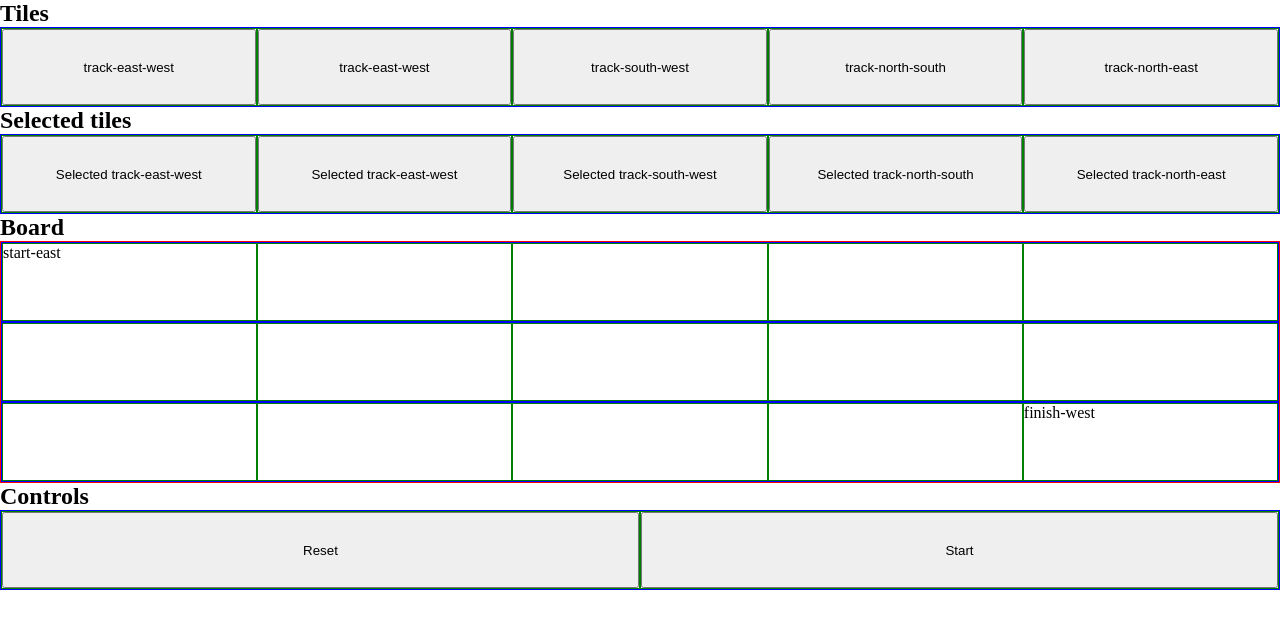
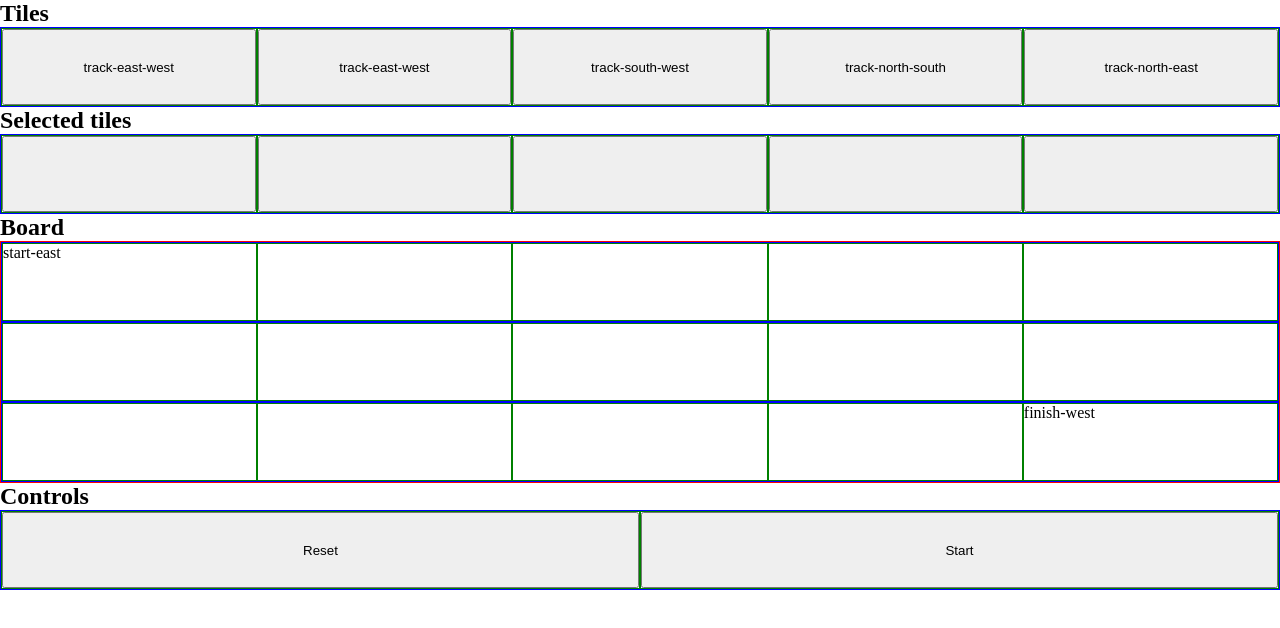
Before and after one commit to bence-toth/train-track-builder, a React (Create React App) app: page / in a window 1280 px wide. Shown: the top 628 px of the page. Built offline with nearby package versions, Linux system fonts and the light colour scheme.

Commit message:
Implemented tile selection

```diff
--- a/src/App.tsx
+++ b/src/App.tsx
@@ -1,39 +1,38 @@
 import Level from "./Level";
-
-import { BoardTiles, Tiles } from "./Tiles";
+import { boardTiles, tiles } from "./Tiles";
 
 const App = () => (
   <Level
     puzzle={{
       board: [
         [
-          BoardTiles.StartEast,
-          BoardTiles.Blank,
-          BoardTiles.Blank,
-          BoardTiles.Blank,
-          BoardTiles.Blank,
+          boardTiles.startEast,
+          boardTiles.blank,
+          boardTiles.blank,
+          boardTiles.blank,
+          boardTiles.blank,
         ],
         [
-          BoardTiles.Blank,
-          BoardTiles.Blank,
-          BoardTiles.Blank,
-          BoardTiles.Blank,
-          BoardTiles.Blank,
+          boardTiles.blank,
+          boardTiles.blank,
+          boardTiles.blank,
+          boardTiles.blank,
+          boardTiles.blank,
         ],
         [
-          BoardTiles.Blank,
-          BoardTiles.Blank,
-          BoardTiles.Blank,
-          BoardTiles.Blank,
-          BoardTiles.FinishWest,
+          boardTiles.blank,
+          boardTiles.blank,
+          boardTiles.blank,
+          boardTiles.blank,
+          boardTiles.finishWest,
         ],
       ],
       tiles: [
-        Tiles.EastWest,
-        Tiles.EastWest,
-        Tiles.SouthWest,
-        Tiles.NorthSouth,
-        Tiles.NorthEast,
+        tiles.eastWest,
+        tiles.eastWest,
+        tiles.southWest,
+        tiles.northSouth,
+        tiles.northEast,
       ],
     }}
   />
--- a/src/Level.tsx
+++ b/src/Level.tsx
@@ -1,6 +1,53 @@
-import type { BoardTile, Tile } from "./Tiles";
+import { useCallback, useReducer } from "react";
+
+import { tiles, type BoardTile, type Tile } from "./Tiles";
 
 import "./Level.css";
+
+const levelTileActionTypes = {
+  select: "select",
+} as const;
+
+interface LevelTileActionSelect {
+  type: typeof levelTileActionTypes.select;
+  tile: Tile;
+  tileIndex: number;
+}
+
+type LevelTileAction = LevelTileActionSelect;
+
+interface LevelTilesReducerState {
+  available: Tile[];
+  selected: Tile[];
+}
+
+const levelTilesReducer = (
+  state: LevelTilesReducerState,
+  action: LevelTileAction
+): LevelTilesReducerState => {
+  // eslint-disable-next-line sonarjs/no-small-switch
+  switch (action.type) {
+    case levelTileActionTypes.select: {
+      const { selected, available } = state;
+      const { tile, tileIndex } = action;
+      const indexOfFirstBlank = selected.indexOf(tiles.blank);
+      if (indexOfFirstBlank !== -1) {
+        return {
+          available: available
+            .slice(0, tileIndex)
+            .concat(tiles.blank, available.slice(tileIndex + 1)),
+          selected: selected
+            .slice(0, indexOfFirstBlank)
+            .concat(tile, selected.slice(indexOfFirstBlank + 1)),
+        };
+      }
+      return state;
+    }
+    default: {
+      return state;
+    }
+  }
+};
 
 interface Puzzle {
   board: BoardTile[][];
@@ -11,21 +58,43 @@ interface LevelProps {
   puzzle: Puzzle;
 }
 
-const Level = ({ puzzle }: LevelProps) => (
+const Level = ({ puzzle }: LevelProps) => {
+  const [levelTiles, dispatchLevelTilesAction] = useReducer(levelTilesReducer, {
+    available: puzzle.tiles,
+    selected: new Array(puzzle.tiles.length).fill(tiles.blank),
+  });
+
+  const handleTileClick = useCallback((tile: Tile, tileIndex: number) => {
+    dispatchLevelTilesAction({
+      type: levelTileActionTypes.select,
+      tile,
+      tileIndex,
+    });
+  }, []);
+
+  return (
     <div>
       <h2>Tiles</h2>
       <div className="tiles">
-      {puzzle.tiles.map((tile, tileIndex) => (
+        {levelTiles.available.map((tile, tileIndex) => (
           <div key={tileIndex} className="tile-cell">
-          <button>{tile}</button>
+            <button
+              onClick={() => {
+                if (tile !== tiles.blank) {
+                  handleTileClick(tile, tileIndex);
+                }
+              }}
+            >
+              {tile}
+            </button>
           </div>
         ))}
       </div>
       <h2>Selected tiles</h2>
       <div className="selected-tiles">
-      {puzzle.tiles.map((tile, tileIndex) => (
+        {levelTiles.selected.map((tile, tileIndex) => (
           <div key={tileIndex} className="selected-tile-cell">
-          <button>Selected {tile}</button>
+            <button>{tile}</button>
           </div>
         ))}
       </div>
@@ -52,5 +121,6 @@ const Level = ({ puzzle }: LevelProps) => (
       </div>
     </div>
   );
+};
 
 export default Level;
--- a/src/Tiles.ts
+++ b/src/Tiles.ts
@@ -1,20 +1,20 @@
-export const BoardTiles = {
-  Blank: null,
-  StartEast: "start-east",
-  EastWest: "track-east-west",
-  NorthSouth: "track-north-south",
-  NorthEast: "track-north-east",
-  SouthEast: "track-south-east",
-  SouthWest: "track-south-west",
-  NorthWest: "track-north-west",
-  FinishWest: "finish-west",
+export const boardTiles = {
+  blank: null,
+  startEast: "start-east",
+  eastWest: "track-east-west",
+  northSouth: "track-north-south",
+  northEast: "track-north-east",
+  southEast: "track-south-east",
+  southWest: "track-south-west",
+  northWest: "track-north-west",
+  finishWest: "finish-west",
 } as const;
 
-export type BoardTile = (typeof BoardTiles)[keyof typeof BoardTiles];
+export type BoardTile = (typeof boardTiles)[keyof typeof boardTiles];
 
-export const Tiles = {
-  ...BoardTiles,
-  ParenthesisOpen: "parenthesis-open",
+export const tiles = {
+  ...boardTiles,
+  parenthesisOpen: "parenthesis-open",
 };
 
-export type Tile = (typeof Tiles)[keyof typeof Tiles];
+export type Tile = (typeof tiles)[keyof typeof tiles];
```
Lines whose indentation alone changed are shown as unchanged.
